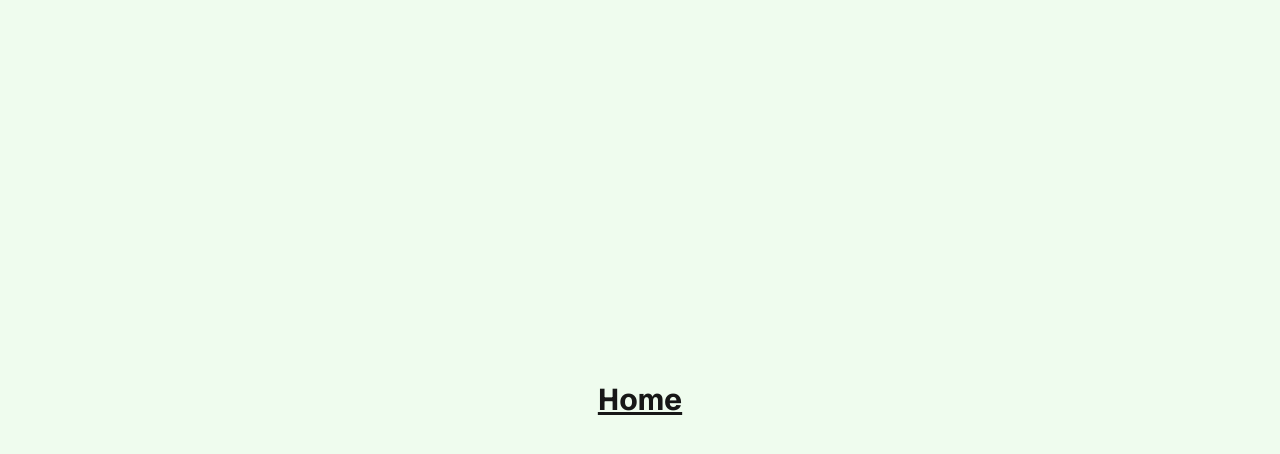
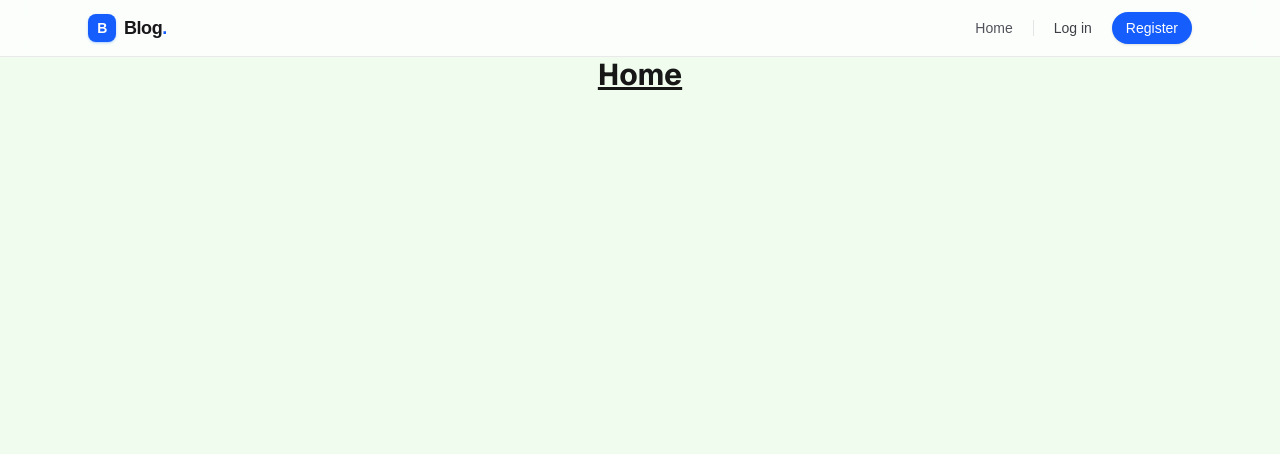
Before and after one commit to Nouh1408/blog_front, a Next.js app: page / in a window 1280 px wide. Shown: the top 454 px of the page. Built offline with nearby package versions, Linux system fonts and the light colour scheme.

Commit message:
made a navbar

```diff
--- /dev/null
+++ b/app/_components/Navbar.tsx
@@ -0,0 +1,48 @@
+import Link from "next/link";
+
+export default function Navbar() {
+  return (
+    <nav className="sticky top-0 z-50 w-full border-b border-zinc-200/80 dark:border-zinc-800/80 bg-white/75 dark:bg-zinc-900/75 backdrop-blur-md">
+      <div className="max-w-6xl mx-auto px-4 sm:px-6 h-14 flex items-center justify-between">
+        {/* Brand / Logo */}
+        <Link
+          href="/"
+          className="flex items-center gap-2 font-bold text-lg tracking-tight text-zinc-900 dark:text-zinc-100 hover:opacity-90 transition-opacity"
+        >
+          <span className="w-7 h-7 rounded-lg bg-blue-600 text-white flex items-center justify-center text-sm font-black shadow-sm shadow-blue-500/30">
+            B
+          </span>
+          <span>
+            Blog<span className="text-blue-600">.</span>
+          </span>
+        </Link>
+
+        {/* Minimal Navigation & Auth Links */}
+        <div className="flex items-center gap-3 sm:gap-5">
+          <Link
+            href="/"
+            className="text-sm font-medium text-zinc-600 hover:text-zinc-900 dark:text-zinc-400 dark:hover:text-zinc-100 transition-colors"
+          >
+            Home
+          </Link>
+
+          <span className="h-4 w-px bg-zinc-200 dark:bg-zinc-800" aria-hidden="true" />
+
+          <Link
+            href="/login"
+            className="text-sm font-medium text-zinc-700 hover:text-zinc-950 dark:text-zinc-300 dark:hover:text-zinc-50 transition-colors"
+          >
+            Log in
+          </Link>
+
+          <Link
+            href="/auth"
+            className="text-sm font-medium px-3.5 py-1.5 rounded-full bg-blue-600 hover:bg-blue-700 text-white shadow-sm hover:shadow transition-all"
+          >
+            Register
+          </Link>
+        </div>
+      </div>
+    </nav>
+  );
+}
--- a/app/layout.tsx
+++ b/app/layout.tsx
@@ -1,6 +1,7 @@
 import type { Metadata } from "next";
 import { Geist, Geist_Mono } from "next/font/google";
 import "./globals.css";
+import Navbar from "./_components/Navbar";
 
 const geistSans = Geist({
   variable: "--font-geist-sans",
@@ -23,7 +24,10 @@ export default function RootLayout({ children }: LayoutProps<"/">) {
       lang="en"
       className={`${geistSans.variable} ${geistMono.variable} h-full antialiased`}
     >
-      <body className="min-h-full flex flex-col">{children}</body>
+      <Navbar />
+      <body className="min-h-full flex flex-col">
+        <main  className="flex-1">{children}</main>
+      </body>
     </html>
   );
 }
```
